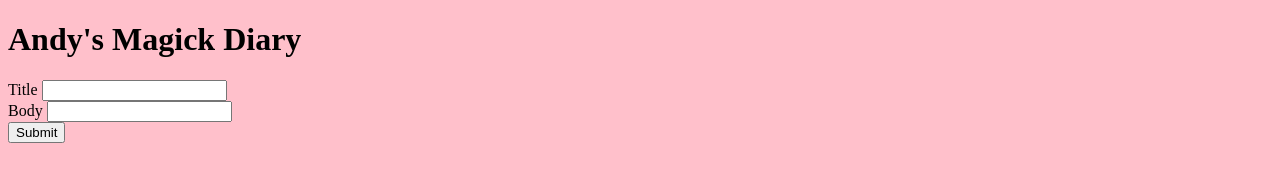
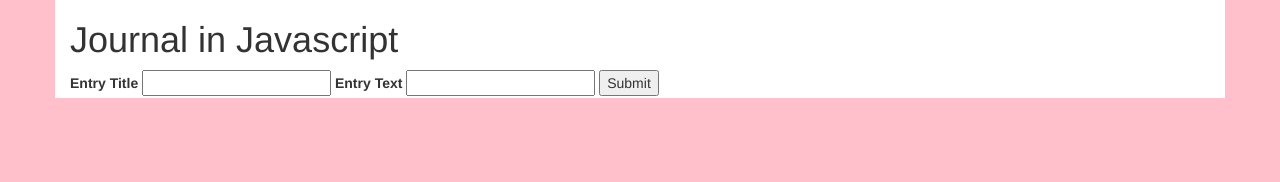
Before and after one commit to summersmaggie/haiku-creator, a website built with webpack: page src/index.html in a window 1280 px wide. Built offline with nearby package versions, Linux system fonts and the light colour scheme.

Commit message:
make better

```diff
--- a/package.json
+++ b/package.json
@@ -16,10 +16,16 @@
     "eslint": "^4.18.2",
     "eslint-loader": "^2.0.0",
     "html-webpack-plugin": "^3.0.6",
+    "node-sass": "^4.7.2",
+    "sass-loader": "^6.0.7",
     "style-loader": "^0.20.2",
     "uglifyjs-webpack-plugin": "^1.2.2",
     "webpack": "^4.0.1",
     "webpack-cli": "^2.0.9",
     "webpack-dev-server": "^3.1.0"
+  },
+  "dependencies": {
+    "bootstrap": "^4.0.0-alpha.5",
+    "bootstrap-loader": "^2.2.0"
   }
 }
--- a/src/index.html
+++ b/src/index.html
@@ -1,18 +1,24 @@
 <!DOCTYPE html>
 <html>
   <head>
+    <link rel="stylesheet" href="https://maxcdn.bootstrapcdn.com/bootstrap/3.3.7/css/bootstrap.min.css">
     <script src="https://ajax.googleapis.com/ajax/libs/jquery/1.12.0/jquery.min.js"></script>
     <title>Journal</title>
   </head>
   <body>
-    <h1>Andy's Magick Diary</h1>
+    <div class="container">
+    <h1>Journal in Javascript</h1>
     <form id="entry-form">
-      <label for="title">Title</label>
-      <input id="title" type="textarea" autocomplete="off"><br>
-      <label for="body">Body</label>
-      <input id="body" type="textarea" autocomplete="off"><br>
+      <label for="title">Entry Title</label>
+      <input id="title" type="text" autocomplete="off">
+      <label for="body">Entry Text</label>
+      <input id="body" type="text" autocomplete="off">
       <button type="submit">Submit</button>
     </form>
-    <ul id="solution"></ul>
+
+    <div id="solution">
+    </div>
+
+  </div>
   </body>
 </html>
--- a/src/main.js
+++ b/src/main.js
@@ -1,5 +1,6 @@
 import { Entry } from './entry';
 import './styles.css';
+
 
 $(document).ready(function() {
   $('#entry-form').submit(function(event) {
@@ -10,7 +11,6 @@ $(document).ready(function() {
     var timestamp = Date(time);
     var entry = new Entry(title, body, timestamp);
 
-    $('#solution').append("<h2>Title: " + entry.title + "</h2><p>Body: " + entry.body + "</p>" + "<li>Word Count: " + entry.word_count() + "</li><li>Vowel Count: " + entry.vowel_count() + "</li><li>Consonant Count: " + entry.consonant_count() + "</li><li>Time Stamp: " + entry.timestamp);
-    console.log(entry.word_count);
+    $('#solution').append("<div class='well'><p>" + entry.timestamp + "</p><h2>" + entry.title + "</h2>" +  "<p> " + entry.body + "</p>" + "<li>Word Count: " + entry.word_count() + "</li><li>Vowel Count: " + entry.vowel_count() + "</li><li>Consonant Count: " + entry.consonant_count() + "</li>");
   });
 });
--- a/src/styles.css
+++ b/src/styles.css
@@ -1,3 +1,8 @@
 body {
   background-color: pink;
+
 }
+
+.container {
+  background-color: #fff;
+}
--- a/webpack.config.js
+++ b/webpack.config.js
@@ -2,6 +2,7 @@ const path = require('path');
 const HtmlWebpackPlugin = require('html-webpack-plugin');
 const CleanWebpackPlugin = require('clean-webpack-plugin');
 const UglifyJsPlugin = require('uglifyjs-webpack-plugin');
+
 
 module.exports = {
   entry: './src/main.js',
```
Also changed, not shown: 1 other file.
